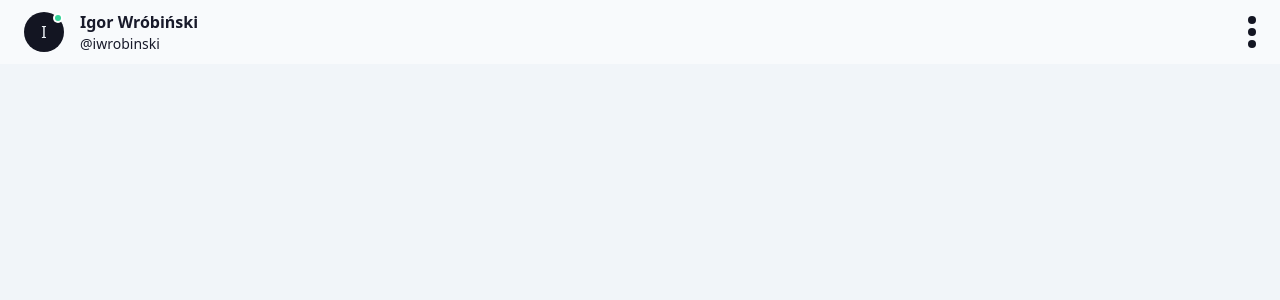
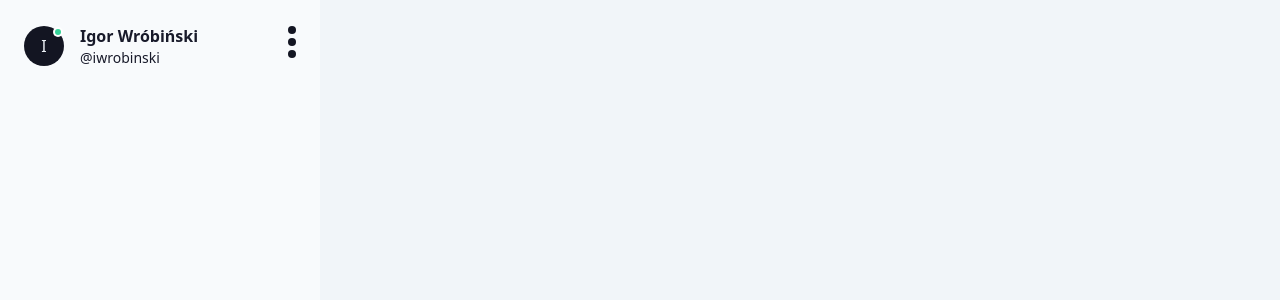
Before and after one commit to agor1/vue-chat-app, a Vue app: page / in a window 1280 px wide. Shown: the top 300 px of the page. Built offline with nearby package versions, Linux system fonts and the light colour scheme.

Commit message:
feat: Add responsibility to sidebar

```diff
--- a/src/components/Sidebar.vue
+++ b/src/components/Sidebar.vue
@@ -20,11 +20,15 @@ export default {
 </script>
 
 <template>
-  <div class="sidebar-container w-screen h-16 bg-slate-50 box-border px-6">
-    <div class="flex flex-row justify-between items-center h-full">
+  <div
+    class="sidebar-container w-screen h-16 bg-slate-50 box-border px-6 lg:h-screen lg:w-80 lg:p-6"
+  >
+    <div
+      class="flex flex-row justify-between items-center h-full lg:items-start"
+    >
       <div class="flex flex-row justify-center items-center">
         <div
-          class="avatar placeholder"
+          class="avatar placeholder select-none cursor-pointer"
           :class="{ online: user.status, offline: !user.status }"
         >
           <div
@@ -36,7 +40,7 @@ export default {
         </div>
         <div class="user-info ml-4">
           <h1 class="text-base font-bold">
-            {{ user.firstName + " " + user.lastName }}
+            {{ `${user.firstName} ${user.lastName}` }}
           </h1>
           <h2 class="text-sm">
             {{ user.nickName }}
```
